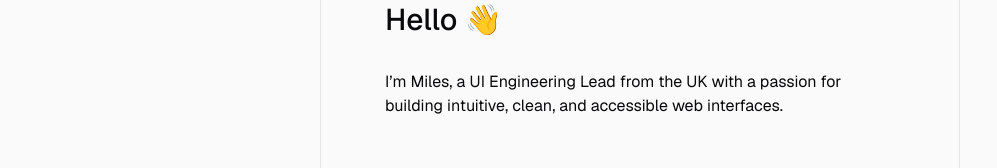
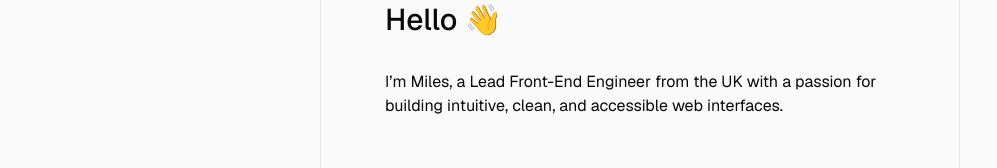
Before and after one commit to mwheelersmith/site, a Next.js app: page / in a window 1280 px wide. Shown: the part 593-761 px from the top of the page, without its empty margins (0-997 px from the left). Built offline with nearby package versions, Linux system fonts and the light colour scheme.

Commit message:
Update job title in hello message

```diff
--- a/components/home/hello.tsx
+++ b/components/home/hello.tsx
@@ -6,8 +6,8 @@ export function Hello() {
       <TypographyH1 classname="flex-none">Hello 👋</TypographyH1>
       <div className="flex flex-col gap-4">
         <p>
-          I&rsquo;m Miles, a UI Engineering Lead from the UK with a passion for
-          building intuitive, clean, and accessible web interfaces.
+          I&rsquo;m Miles, a Lead Front-End Engineer from the UK with a passion
+          for building intuitive, clean, and accessible web interfaces.
         </p>
       </div>
     </div>
```
